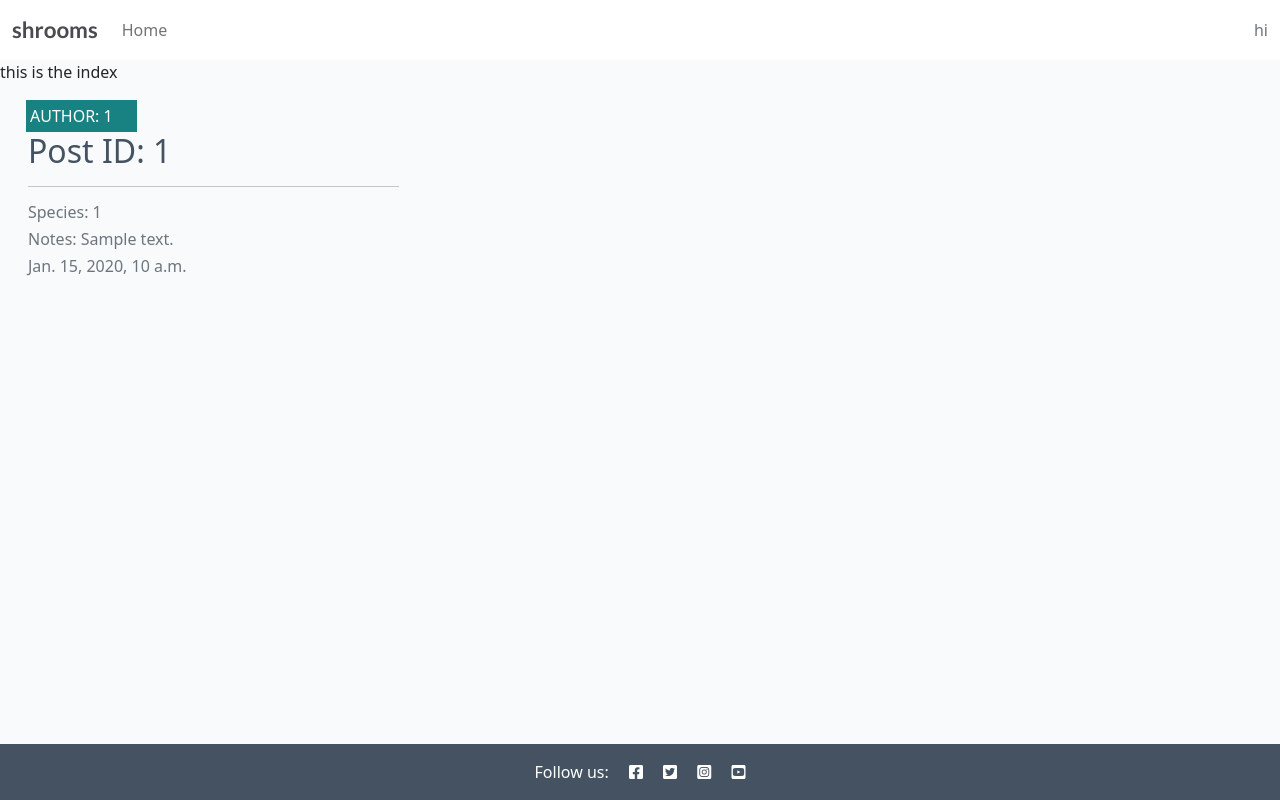
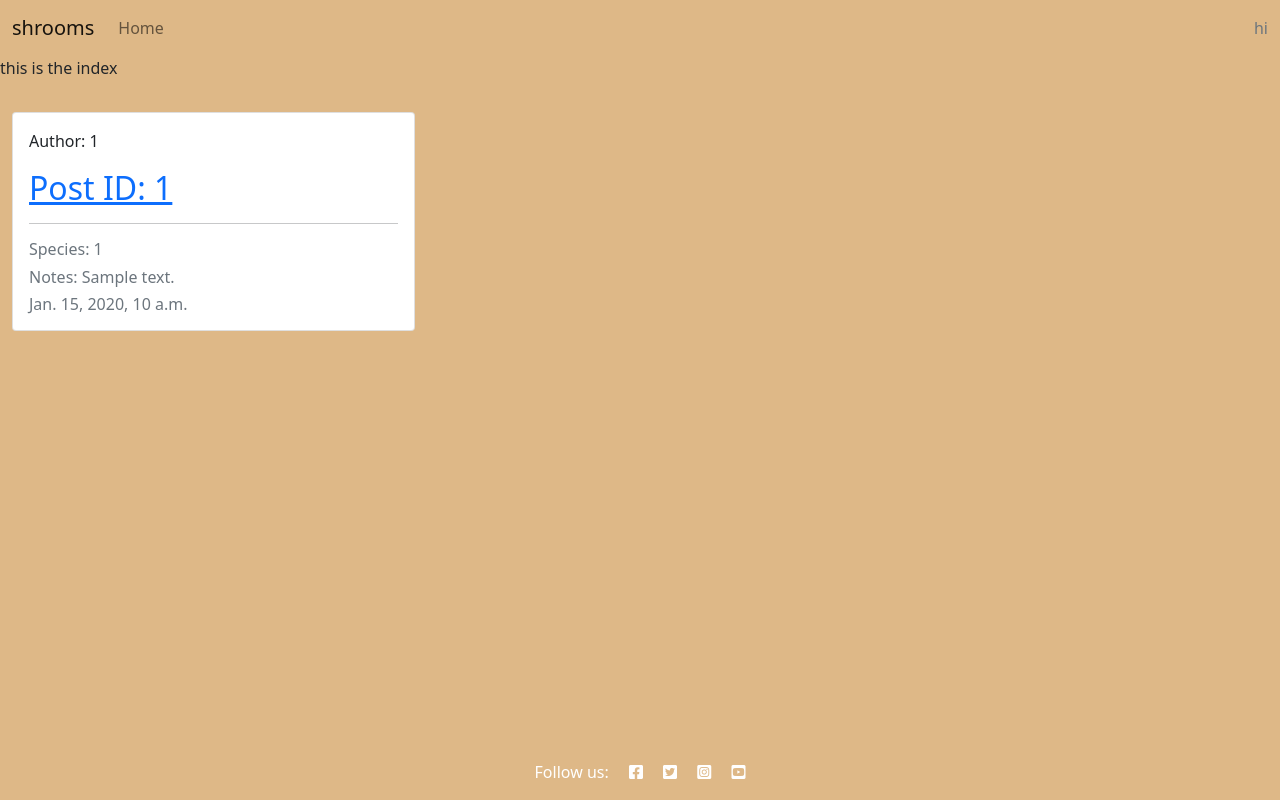
Before and after one commit to Harrisong5/fungi-id, a Django app: template id/templates/id/index.html in a window 1280 px wide. Run offline with Django 5.2, Linux system fonts and the light colour scheme; the template is opened without the code that fills it: most values are stand-ins (such as "Sample title", 1, 10 or a date in 2020).

Commit message:
styling test

```diff
--- a/static/css/style.css
+++ b/static/css/style.css
@@ -1,161 +1,3 @@
 body {
-    background-color: #F9FAFC;
+    background-color: burlywood;
 }
-
-.brand {
-    font-family: Lato, sans-serif;
-    font-size: 1.4rem;
-    font-weight: 700;
-    color: #4A4A4F;
-}
-
-.red-o {
-    color: #E84610;
-}
-
-.thin {
-    font-weight: 300;
-}
-
-.light-bg {
-    background-color: #fff;
-}
-
-.dark-bg {
-    background-color: #445261;
-}
-
-.main-bg {
-    background-color: #F9FAFC;
-}
-
-.card {
-    border: none;
-    background-color: transparent;
-}
-
-.image-container {
-    position: relative;
-}
-
-.image-flash {
-    position: absolute;
-    bottom: 5%;
-    min-width: 30%;
-    left: -2px;
-    background-color: #188181;
-}
-
-.scale {
-    width: 100%;
-    height: auto;
-}
-
-.author {
-    color: white;
-    margin: 4px;
-    text-transform: uppercase;
-}
-
-.masthead {
-    margin-top: 10px;
-    overflow: hidden;
-    position: relative;
-    display: inline-block;
-    height: 33vh;
-    width: 100%;
-}
-
-.masthead-text {
-    background-color: #445261;
-    color: white;
-    position: relative;
-}
-
-.masthead-image {
-    position: relative;
-    overflow: hidden;
-}
-
-.masthead-image:after {
-    content: "";
-    position: absolute;
-    top: 0;
-    right: 90%;
-    height: 100%;
-    width: 150%;
-    background: #445261;
-    -webkit-transform: skew(15deg);
-    -moz-transform: skew(15deg);
-    transform: skew(15deg);
-    z-index: 100;
-}
-
-.post-link {
-    text-decoration: none;
-    color: #445261;
-}
-
-.post-link:hover,
-.page-link {
-    color: #E84610;
-}
-
-.post-title {
-    margin-top: 10%;
-    margin-left: 5%;
-}
-
-.post-subtitle {
-    margin-left: 5%;
-    color: lightgray;
-}
-
-.btn-signup,
-.btn-edit {
-    background-color: #188181;
-    color: #fff;
-}
-
-.btn-signup:hover,
-.btn-signup:active {
-    background-color: #fff;
-    color: #23BBBB;
-}
-
-.link {
-    color: #23BBBB;
-    text-decoration: none;
-}
-
-.link:hover,
-.link:active {
-    color: #445261;
-    text-decoration: underline;
-}
-
-.btn-like {
-    color: #E84610;
-    border: none;
-    background: transparent;
-}
-
-.btn-delete {
-    color: #fff;
-    background: #E84610;
-}
-
-.btn-like:hover,
-.btn-like:active {
-    color: #E84610;
-    background: transparent;
-    border: none;
-}
-
-.faded {
-    color: rgb(172, 175, 175);
-}
-
-.approval {
-    color: rgb(222, 146, 168);
-}
--- a/templates/base.html
+++ b/templates/base.html
@@ -12,7 +12,6 @@
     <!-- Google Fonts CSS -->
     <link rel="preconnect" href="https://fonts.gstatic.com">
     <link href="https://fonts.googleapis.com/css2?family=Roboto:wght@300&display=swap" rel="stylesheet">
-    <link href="https://fonts.googleapis.com/css2?family=Lato:wght@300;700&display=swap" rel="stylesheet">
 
     <!-- Font Awesome CSS -->
     <link rel="stylesheet" href="https://cdnjs.cloudflare.com/ajax/libs/font-awesome/5.15.3/css/all.min.css">
@@ -20,14 +19,15 @@
     <!-- Bootstrap CSS -->
     <link href="https://cdn.jsdelivr.net/npm/bootstrap@5.0.1/dist/css/bootstrap.min.css" rel="stylesheet"
         integrity="sha384-+0n0xVW2eSR5OomGNYDnhzAbDsOXxcvSN1TPprVMTNDbiYZCxYbOOl7+AMvyTG2x" crossorigin="anonymous">
-    <!-- Custom CSS -->
+
+        <!-- Custom CSS -->
     <link rel="stylesheet" href="{% static 'css/style.css' %}">
 </head>
 
 <body class="d-flex flex-column h-100 main-bg">
 
     <!-- Navigation -->
-    <nav class="navbar navbar-expand-lg navbar-light bg-white">
+    <nav class="navbar navbar-expand-lg navbar-light">
         <div class="container-fluid">
             <a class="navbar-brand" href="{% url 'home' %}"><span class="brand">shrooms</span></span></a>
             <button class="navbar-toggler" type="button" data-bs-toggle="collapse" data-bs-target="#navbarText"
```
